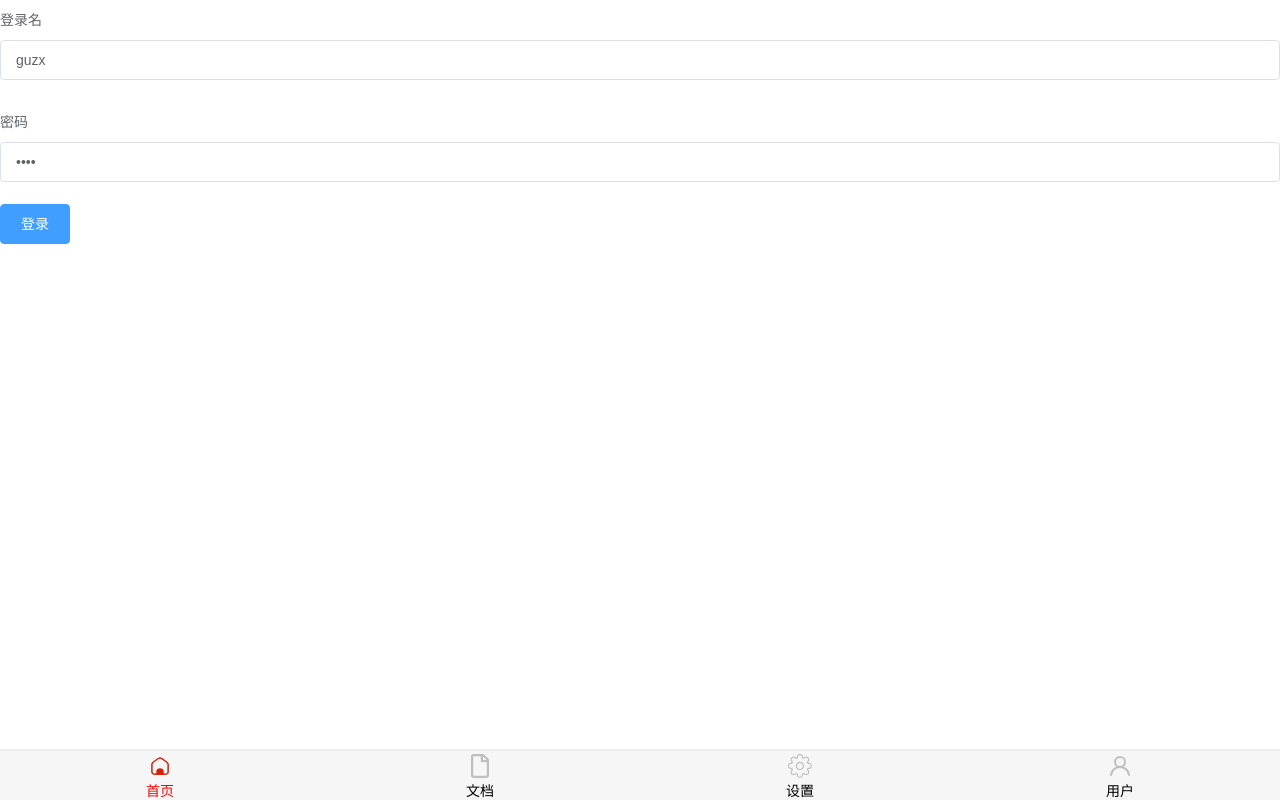
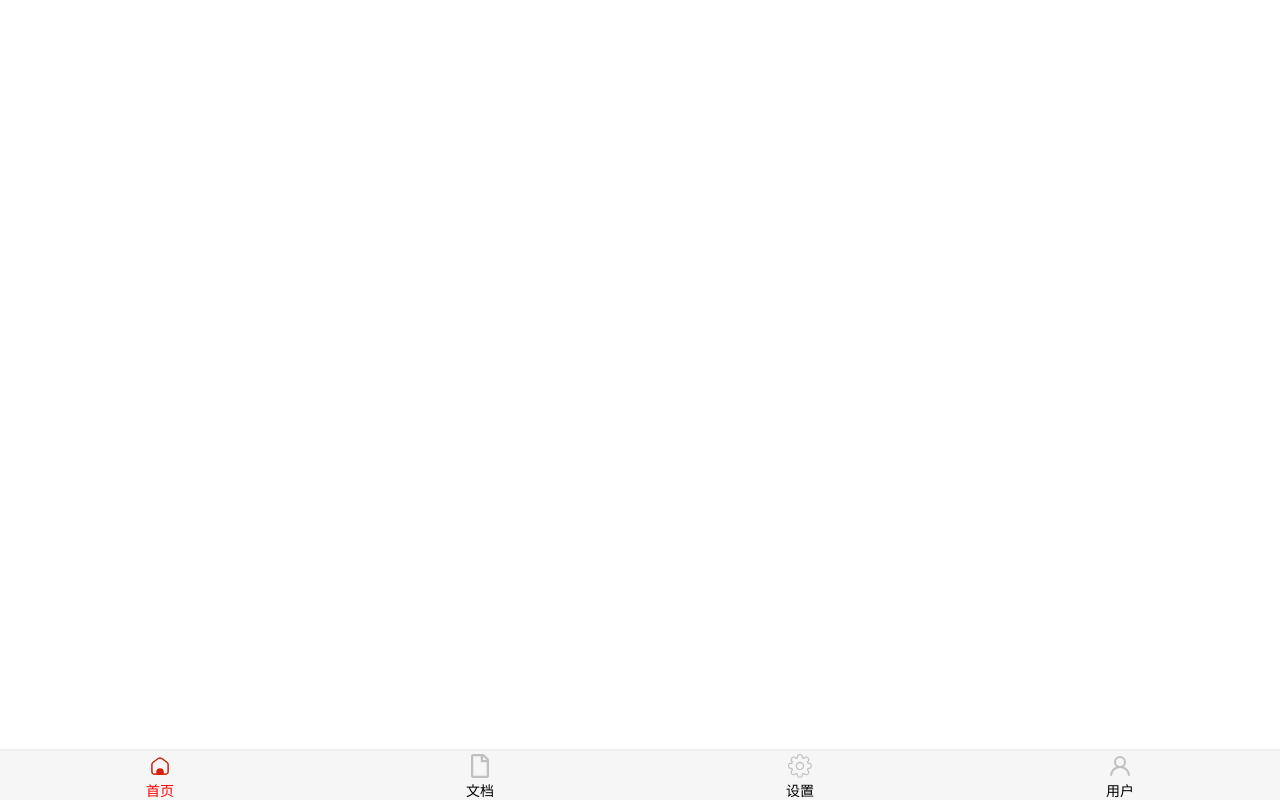
Before and after one commit to hnguzx/enjoy_vue, a Vue app: page /main/home in a window 1280 px wide. Built offline with nearby package versions, Linux system fonts and the light colour scheme.

Commit message:
'开始'

```diff
--- a/src/App.vue
+++ b/src/App.vue
@@ -1,6 +1,5 @@
 <template>
   <div id="app">
-
     <index/>
   </div>
 </template>
@@ -12,7 +11,6 @@
   export default {
     name: 'App',
     components: {
-      // Main
       Index
     }
   }
--- a/src/network/request.js
+++ b/src/network/request.js
@@ -5,10 +5,9 @@ export function ajaxRequest(config) {
 
   // 公共参数
   const axiosExample = axios.create({
-    // baseURL: 'http://localhost',
-    baseURL: 'http://hnguzx1.utools.club',
+    // baseURL: 'http://localhost:8080',
     timeout: 5000,
-    // headers: {'content-type': 'application/x-www-form-urlencoded'},
+    headers: {'content-type': 'application/x-www-form-urlencoded'},
     responseType: 'json'
   });
   // request拦截
--- a/src/views/index.vue
+++ b/src/views/index.vue
@@ -2,7 +2,7 @@
   <div>
     <router-view/>
     <Main/>
-    <el-form>
+    <!--<el-form>
       <el-form-item label="登录名" prop="username">
         <el-input v-model="user.username"/>
       </el-form-item>
@@ -12,12 +12,12 @@
       <el-form-item>
         <el-button type="primary" @click="login">登录</el-button>
       </el-form-item>
-    </el-form>
+    </el-form>-->
   </div>
 </template>
 
 <script>
-  import {login} from "../network/index/index";
+  // import {login} from "../network/index/index";
   import Main from "components/content/main/Main";
 
   export default {
@@ -27,14 +27,14 @@
     },
     data() {
       return {
-        user: {
+        /*user: {
           username: 'guzx',
           password: '123'
-        }
+        }*/
       }
     },
     methods: {
-      login() {
+      /*login() {
         login(this.user)
             .then(data => {
               console.log(data);
@@ -43,7 +43,7 @@
             .catch(err => {
               console.log(err)
             })
-      }
+      }*/
     }
   }
 </script>
```
Also changed, not shown: src/views/home/Home.vue (+1 -7 lines).
